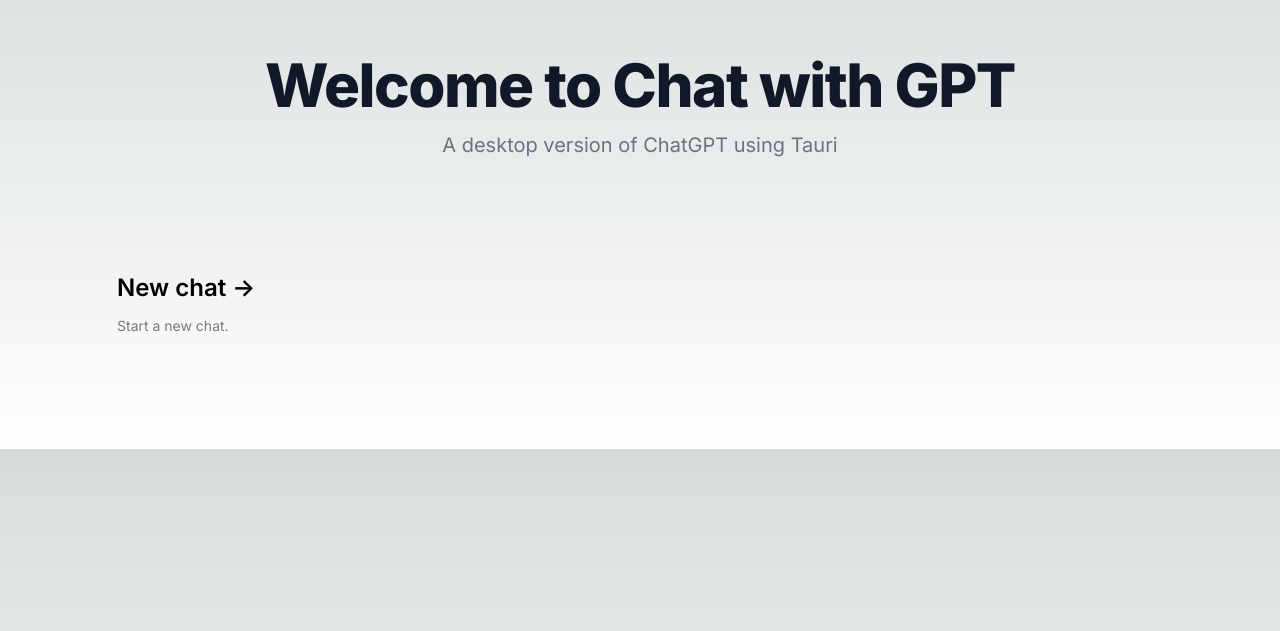
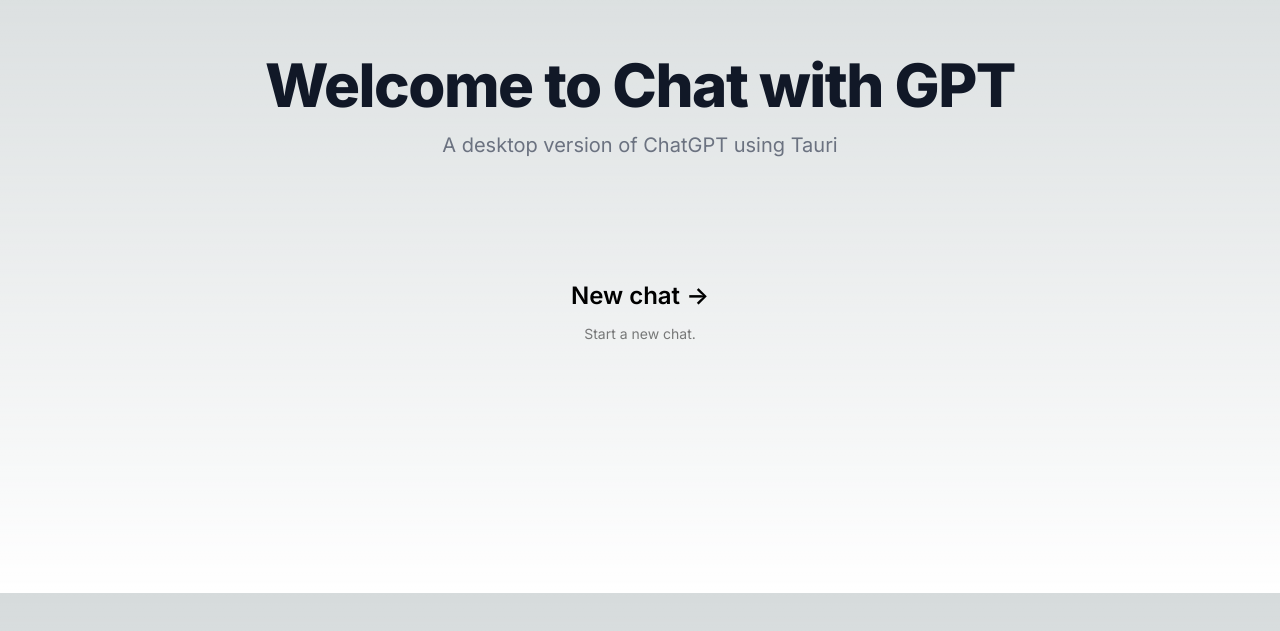
Before and after one commit to dcl10/chat-with-gpt, a Next.js app: page / in a window 1280 px wide. Shown: the part 105-736 px from the top of the page. Built offline with nearby package versions, Linux system fonts and the light colour scheme.

Commit message:
centralise chat option

```diff
--- a/src/app/page.tsx
+++ b/src/app/page.tsx
@@ -1,6 +1,6 @@
 export default function Home() {
   return (
-    <main className="flex-col items-center justify-between p-24">
+    <main className="flex-col items-center justify-between p-24 content-center">
       <section>
         <div className="py-8 px-4 mx-auto max-w-screen-xl text-center lg:py-16">
           <h1 className="mb-4 text-4xl font-extrabold tracking-tight leading-none text-gray-900 md:text-5xl lg:text-6xl dark:text-white">
@@ -12,10 +12,9 @@
         </div>
       </section>
 
-      <div className="mb-32 grid text-center lg:mb-0 lg:w-full lg:max-w-5xl lg:grid-cols-4 lg:text-left">
+      <div className="mb-32 text-center content-center hover:border-gray-300 hover:bg-gray-100 hover:dark:border-neutral-700 hover:dark:bg-neutral-800/30 border border-transparent">
         <a
-          href="https://nextjs.org/docs?utm_source=create-next-app&utm_medium=appdir-template&utm_campaign=create-next-app"
-          className="group rounded-lg border border-transparent px-5 py-4 transition-colors hover:border-gray-300 hover:bg-gray-100 hover:dark:border-neutral-700 hover:dark:bg-neutral-800/30"
+          className="group rounded-lg px-5 py-4 transition-colors content-center"
           target="_blank"
           rel="noopener noreferrer"
         >
@@ -25,7 +24,7 @@
               -&gt;
             </span>
           </h2>
-          <p className="m-0 max-w-[30ch] text-sm opacity-50">
+          <p className="m-0 text-sm opacity-50">
             Start a new chat.
           </p>
         </a>
```
